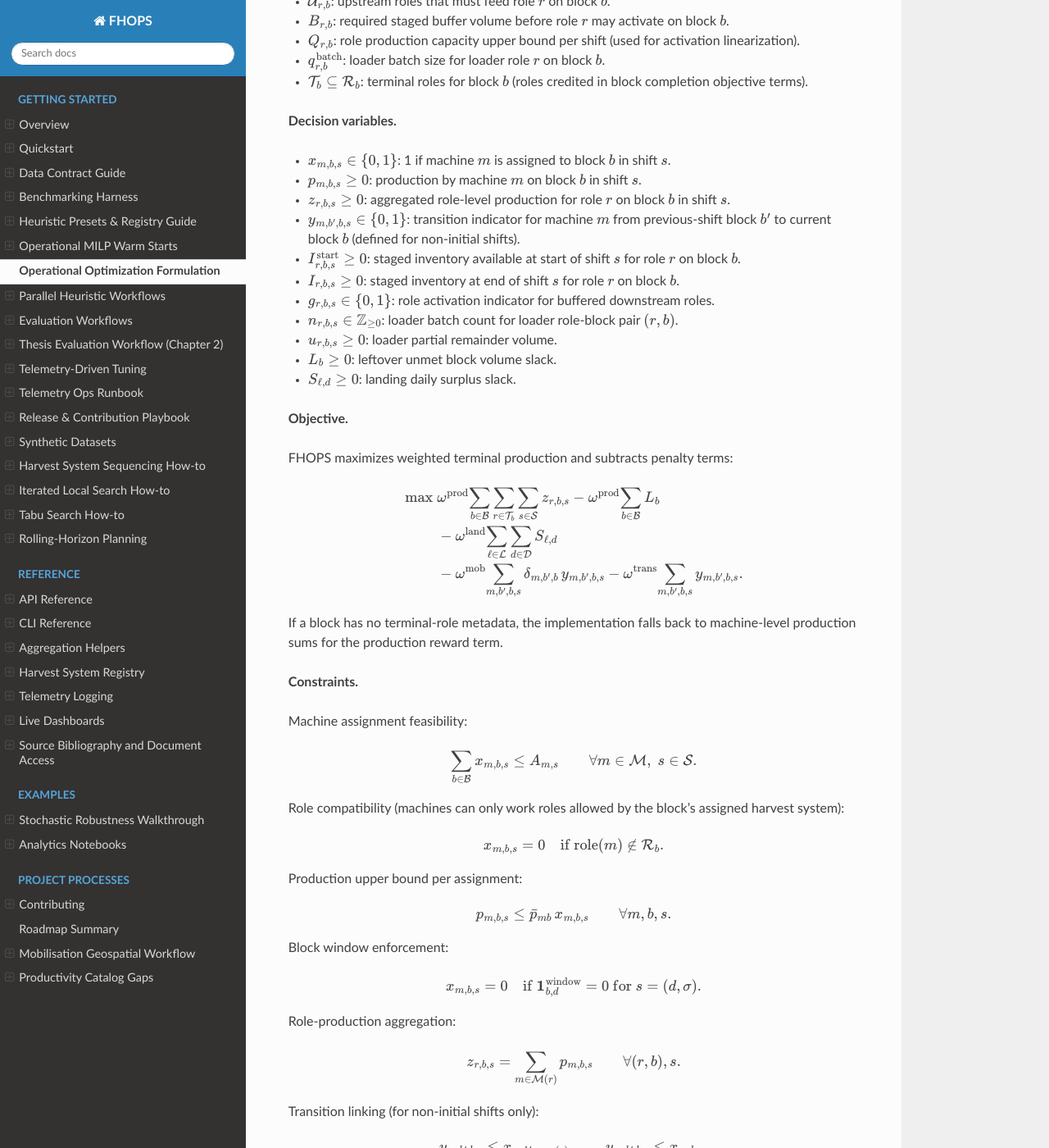
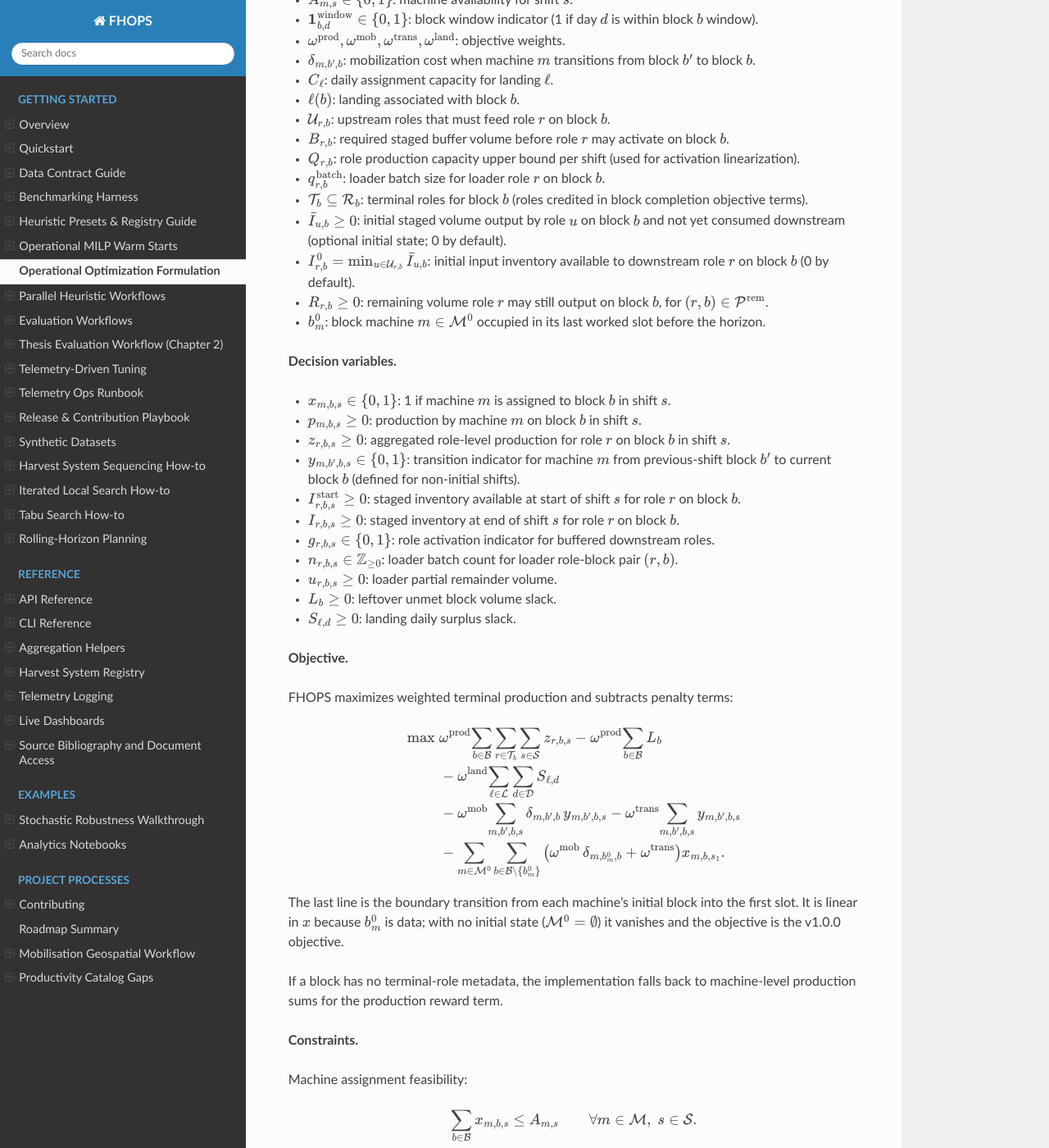
Before and after one commit to UBC-FRESH/fhops, a Sphinx documentation site: the page built from docs/howto/optimization_formulation.rst, in a window 1280 px wide and 1400 px high, scrolled down 1087 px. Shown: the whole window at 82% size. Built offline with Sphinx 7.4.7 and the Read the Docs theme 3.1.0, drawn with Linux system fonts in a browser that asks for light colours; some of the changed text lies outside the part shown.

Commit message:
Document initial-state terms and locks in the operational formulation (#91)

```diff
--- a/docs/includes/softwarex/fhops_operational_formulation.rst
+++ b/docs/includes/softwarex/fhops_operational_formulation.rst
@@ -28,6 +28,18 @@
   role-block pairs that require positive head-start buffer activation.
 - :math:`\mathcal{P}^{\text{load}} \subseteq \{(r,b): r \in \mathcal{R}_b\}`:
   loader role-block pairs.
+- :math:`s_1 \in \mathcal{S}`: first shift slot of the horizon.
+- :math:`\mathcal{M}^{0} \subseteq \mathcal{M}`: machines with a known
+  initial block :math:`b^{0}_m` (optional initial state; empty by
+  default).
+- :math:`\mathcal{P}^{\text{rem}} \subseteq \{(r,b): r \in \mathcal{R}_b\}`:
+  role-block pairs with a carried-in remaining-output cap (optional
+  initial state; empty by default).
+- :math:`\mathcal{K}`: locked assignments
+  :math:`k=(m_k,b_k,d_k,\sigma_k)`, where :math:`\sigma_k` is a shift
+  label or empty (whole day);
+  :math:`\mathcal{S}_k = \{s=(d_k,\sigma) \in \mathcal{S} : \sigma_k \text{ empty or } \sigma=\sigma_k\}`
+  (empty by default).
 
 **Parameters.**
 
@@ -53,6 +65,17 @@
   :math:`r` on block :math:`b`.
 - :math:`\mathcal{T}_b \subseteq \mathcal{R}_b`: terminal roles for
   block :math:`b` (roles credited in block completion objective terms).
+- :math:`\bar{I}_{u,b} \ge 0`: initial staged volume output by role
+  :math:`u` on block :math:`b` and not yet consumed downstream (optional
+  initial state; 0 by default).
+- :math:`I^{0}_{r,b} = \min_{u\in\mathcal{U}_{r,b}} \bar{I}_{u,b}`:
+  initial input inventory available to downstream role :math:`r` on
+  block :math:`b` (0 by default).
+- :math:`R_{r,b} \ge 0`: remaining volume role :math:`r` may still
+  output on block :math:`b`, for
+  :math:`(r,b)\in\mathcal{P}^{\text{rem}}`.
+- :math:`b^{0}_m`: block machine :math:`m\in\mathcal{M}^{0}` occupied in
+  its last worked slot before the horizon.
 
 **Decision variables.**
 
@@ -90,8 +113,16 @@
    - \omega^{\text{prod}}\!\sum_{b\in\mathcal{B}} L_b \\
    &- \omega^{\text{land}}\!\sum_{\ell\in\mathcal{L}}\sum_{d\in\mathcal{D}} S_{\ell,d} \\
    &- \omega^{\text{mob}}\!\sum_{m,b',b,s} \delta_{m,b',b}\, y_{m,b',b,s}
-   - \omega^{\text{trans}}\!\sum_{m,b',b,s} y_{m,b',b,s}.
+   - \omega^{\text{trans}}\!\sum_{m,b',b,s} y_{m,b',b,s} \\
+   &- \sum_{m\in\mathcal{M}^{0}}\sum_{b\in\mathcal{B}\setminus\{b^{0}_m\}}
+   \left(\omega^{\text{mob}}\,\delta_{m,b^{0}_m,b} + \omega^{\text{trans}}\right) x_{m,b,s_1}.
    \end{aligned}
+
+The last line is the boundary transition from each machine’s initial
+block into the first slot. It is linear in :math:`x` because
+:math:`b^{0}_m` is data; with no initial state
+(:math:`\mathcal{M}^{0}=\emptyset`) it vanishes and the objective is the
+v1.0.0 objective.
 
 If a block has no terminal-role metadata, the implementation falls back
 to machine-level production sums for the production reward term.
@@ -159,7 +190,7 @@
 
    I^{\text{start}}_{r,b,s}=
    \begin{cases}
-   0, & s \text{ is first shift}\\
+   I^{0}_{r,b}, & s = s_1\\
    I_{r,b,\operatorname{prev}(s)}, & \text{otherwise}
    \end{cases}
    \qquad \forall (r,b)\in\mathcal{P}^{\text{inv}}, s,
@@ -189,6 +220,7 @@
 
    I_{r,b,\operatorname{prev}(s)} \ge B_{r,b}\,g_{r,b,s}
    \qquad \forall (r,b)\in\mathcal{P}^{\text{act}}, s,
+   \qquad \text{with } I_{r,b,\operatorname{prev}(s_1)} := I^{0}_{r,b},
 
 .. math::
 
@@ -220,6 +252,24 @@
    \sum_{r\in\mathcal{T}_b}\sum_{s\in\mathcal{S}} z_{r,b,s} + L_b = W_b
    \qquad \forall b\in\mathcal{B}.
 
+Carried-in remaining role output (only for pairs supplied by the initial
+state):
+
+.. math::
+
+
+   \sum_{s\in\mathcal{S}} z_{r,b,s} \le R_{r,b}
+   \qquad \forall (r,b)\in\mathcal{P}^{\text{rem}}.
+
+Locked assignments (a lock without a shift label pins every available
+shift of its day; a lock with a shift label pins only that slot):
+
+.. math::
+
+
+   x_{m_k,b,s} = A_{m_k,s}\,\mathbf{1}[b=b_k]
+   \qquad \forall k\in\mathcal{K},\; s\in\mathcal{S}_k,\; b\in\mathcal{B}.
+
 Landing daily assignment capacity with surplus slack:
 
 .. math::
@@ -236,6 +286,12 @@
 
    x, y, g \in \{0,1\},\quad n \in \mathbb{Z}_{\ge 0},\quad p,z,I^{\text{start}},I,u,L,S \ge 0.
 
+**Initial state defaults.** Without ``Scenario.initial_state`` and
+``Scenario.locked_assignments`` (:math:`\bar{I}\equiv 0`, hence
+:math:`I^{0}\equiv 0`;
+:math:`\mathcal{M}^{0}=\mathcal{P}^{\text{rem}}=\mathcal{K}=\emptyset`)
+every equation above reduces exactly to the FHOPS v1.0.0 formulation.
+
 **Implementation mapping (equation blocks to code).**
 
 - Machine capacity and availability: ``model.machine_capacity``
@@ -249,21 +305,29 @@
   (``role_prod_balance_rule``)
 - Transition linkage: ``model.transition_prev``,
   ``model.transition_curr``, ``model.transition_link``
-- Inventory dynamics and guards: ``model.inventory_start_eq``,
-  ``model.inventory_balance``, ``model.inventory_guard``
+- Inventory dynamics and guards: ``model.inventory_start_eq`` (first
+  slot uses :math:`I^{0}_{r,b}` from
+  ``bundle.initial_staged_inventory``), ``model.inventory_balance``,
+  ``model.inventory_guard``
 - Head-start activation: ``model.activation_prod``,
   ``model.head_start``, ``model.role_active_upper``,
   ``model.role_active_lower``
 - Loader batching: ``model.loader_batch``, ``model.loader_partial_cap``
 - Block balance with leftovers: ``model.block_balance``
   (``block_balance_rule``) + ``model.leftover``
+- Carried-in remaining role output: ``model.role_remaining_cap`` (from
+  ``bundle.initial_role_remaining``)
+- Locked assignments: ``model.locked_assignment`` (from
+  ``bundle.locked_assignments``)
 - Landing capacity with slack: ``model.landing_capacity``
   (``landing_capacity_rule``) + ``model.landing_surplus``
 - Objective assembly: ``model.objective`` and objective-term
   construction around ``prod_weight``, ``landing_weight``,
-  ``mobilisation_weight``, ``transition_weight``
+  ``mobilisation_weight``, ``transition_weight``, including the
+  first-slot boundary term from ``bundle.initial_machine_block``
 - Data/parameter normalization: ``build_operational_bundle(...)`` in
-  ``fhops.model.milp.data``
+  ``fhops.model.milp.data`` (flattens ``Scenario.initial_state`` and
+  ``Scenario.locked_assignments`` into the bundle)
 
 This formulation is the canonical mathematical reference for FHOPS
 operational MILP documentation and thesis-level reporting.
```
Also changed, not shown: docs/softwarex/manuscript/sections/includes/fhops_operational_formulation.md (+36 -5 lines), 1 other file.
